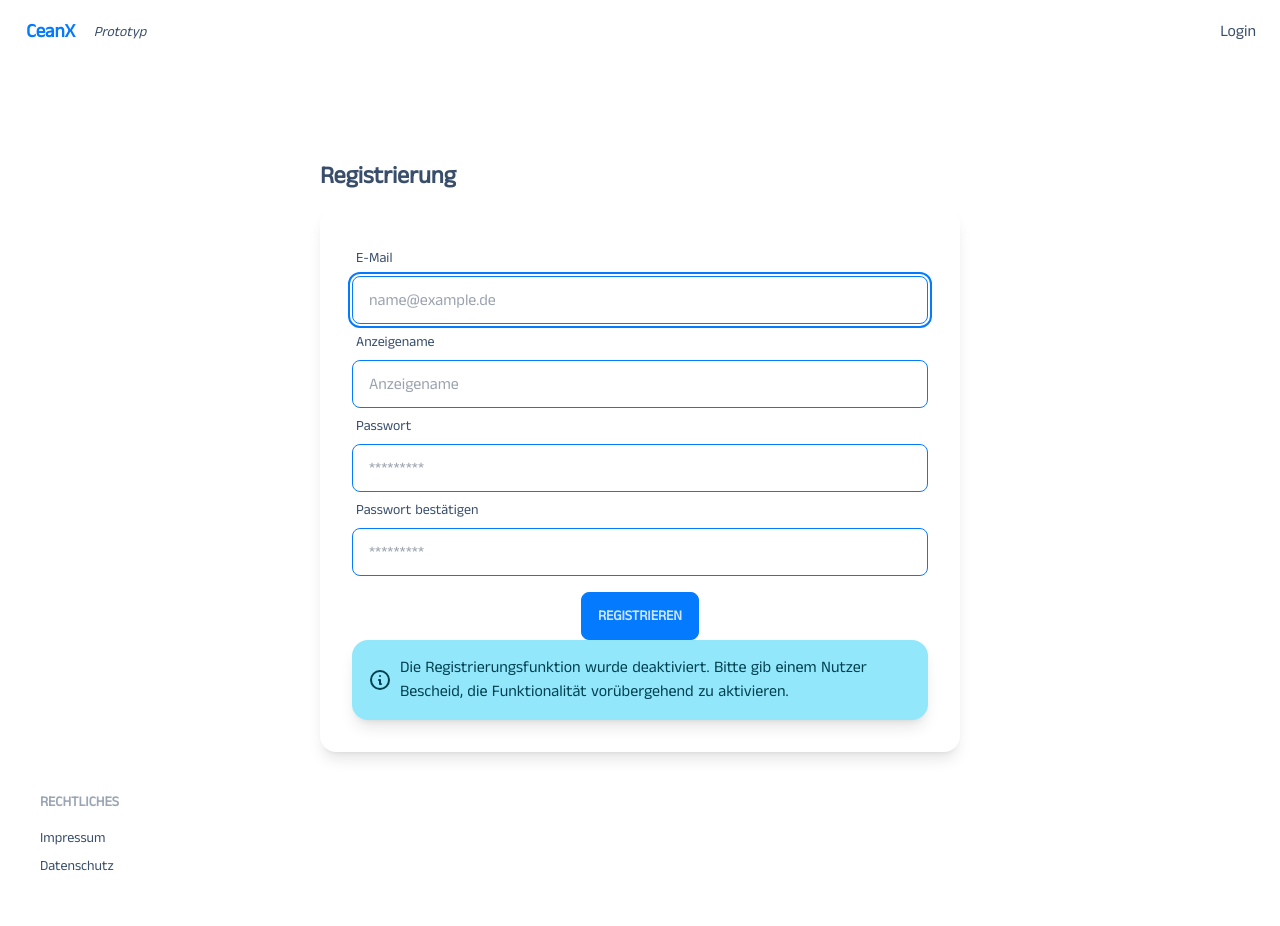
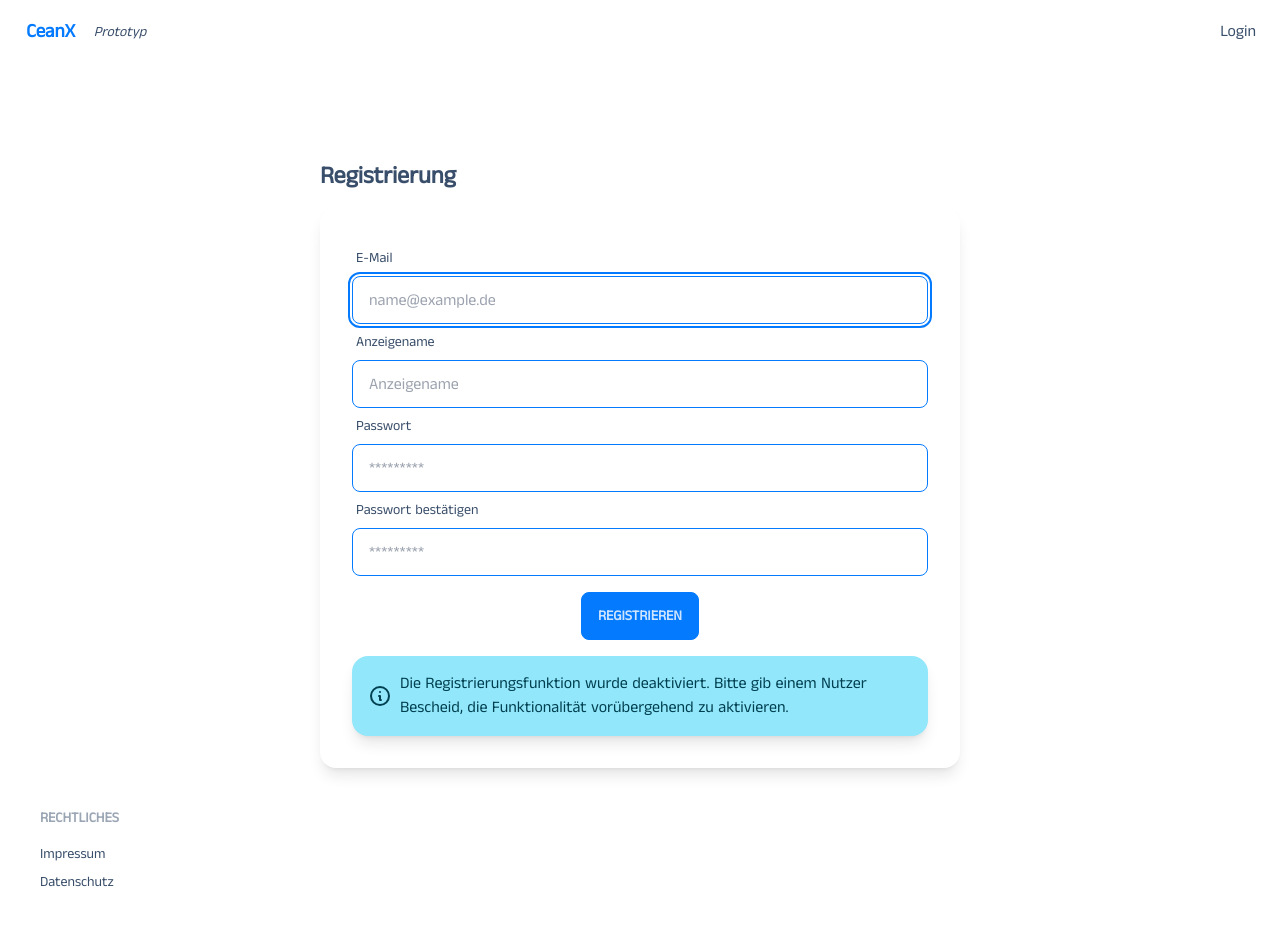
Before and after one commit to lukasboc/ceanx-frontend, a Vue app: page /register in a window 1280 px wide. Shown: the top 926 px of the page. Built offline with nearby package versions, Linux system fonts and the light colour scheme; no server answers.

Commit message:
margin-top on register info

```diff
--- a/src/views/Register.vue
+++ b/src/views/Register.vue
@@ -78,7 +78,7 @@
     <div class="card-actions justify-center mt-4">
       <button v-if="step === 0" class="btn btn-primary" v-bind:disabled="this.disableRegisterButton" type="submit" >Registrieren</button>
     </div>
-        <div v-if="!registerAllowed" class="alert alert-info shadow-lg">
+        <div v-if="!registerAllowed" class="alert alert-info shadow-lg mt-4">
           <div>
             <svg xmlns="http://www.w3.org/2000/svg" fill="none" viewBox="0 0 24 24" class="stroke-current flex-shrink-0 w-6 h-6"><path stroke-linecap="round" stroke-linejoin="round" stroke-width="2" d="M13 16h-1v-4h-1m1-4h.01M21 12a9 9 0 11-18 0 9 9 0 0118 0z"></path></svg>
             <span>Die Registrierungsfunktion wurde deaktiviert. Bitte gib einem Nutzer Bescheid, die Funktionalität vorübergehend zu aktivieren.</span>
```
